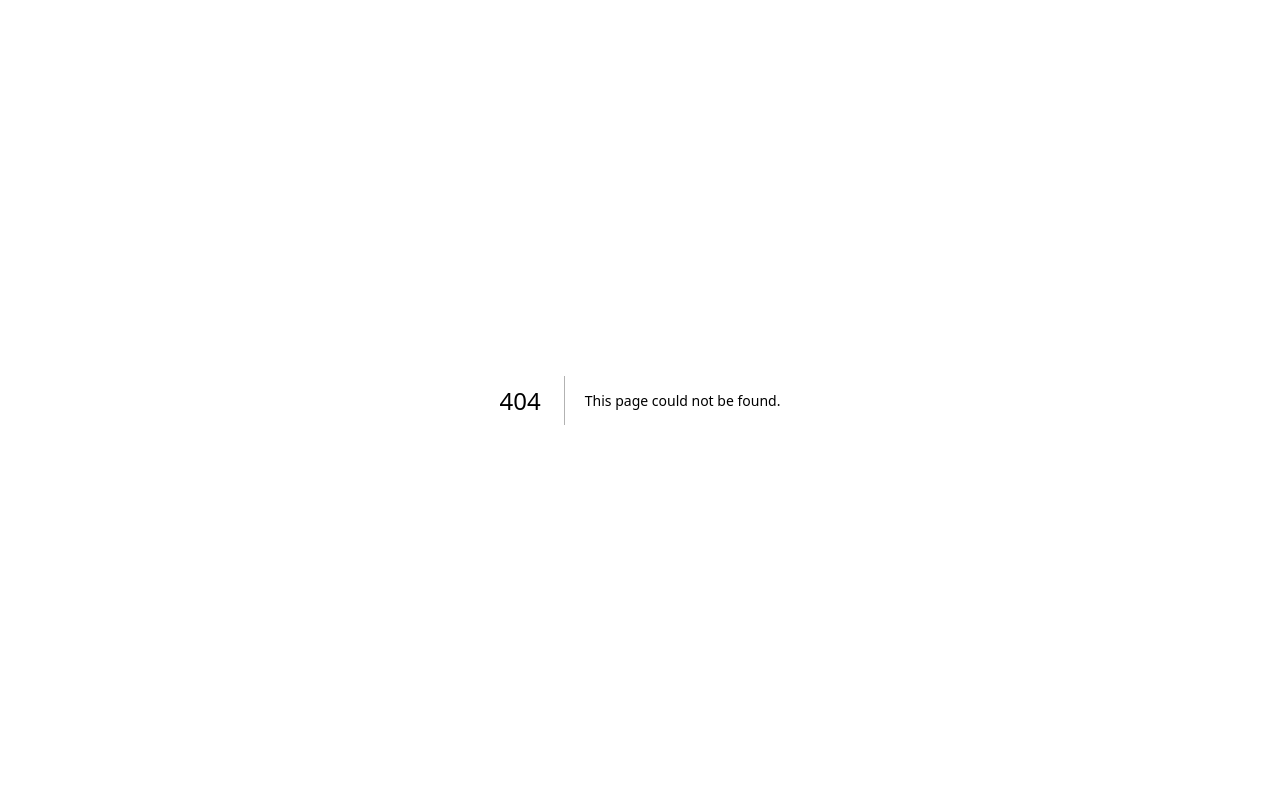
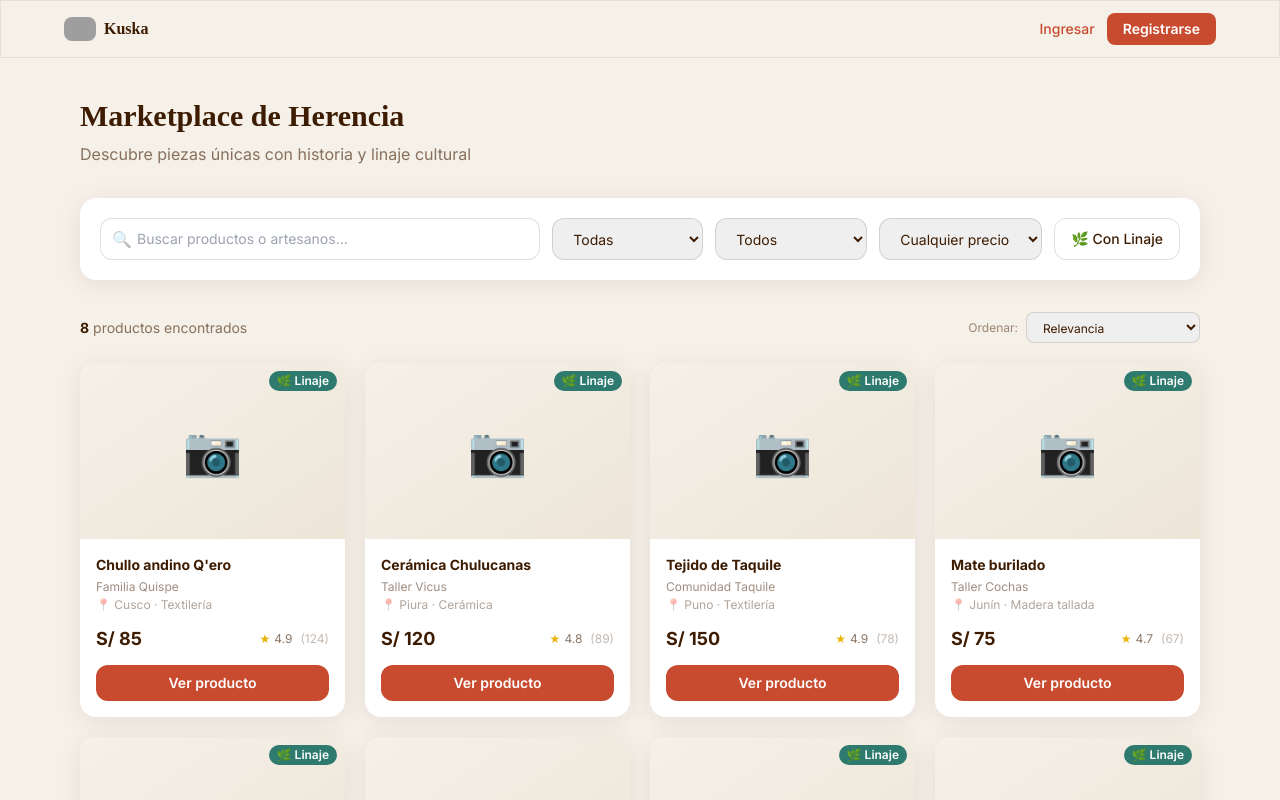
Before and after one commit to personalhenv-cell/kuska, a Next.js app: page /marketplace in a window 1280 px wide. Before the commit this address had no page. Shown: the top 800 px of the page. Built offline with nearby package versions, Linux system fonts and the light colour scheme; grey boxes are pictures that could not be loaded; a web font is replaced by a local one.

Commit message:
Create page.tsx

```diff
--- /dev/null
+++ b/src/app/marketplace/page.tsx
@@ -0,0 +1,142 @@
+'use client'
+
+import { useState } from 'react'
+import Image from 'next/image'
+import Link from 'next/link'
+
+const REGIONES = ['Todas','Amazonas','Áncash','Apurímac','Arequipa','Ayacucho','Cajamarca','Cusco','Huancavelica','Huánuco','Ica','Junín','La Libertad','Lambayeque','Lima','Loreto','Madre de Dios','Moquegua','Pasco','Piura','Puno','San Martín','Tacna','Tumbes','Ucayali']
+const RUBROS  = ['Todos','Textilería','Cerámica','Joyería','Madera tallada','Cestería','Pintura','Bordados','Instrumentos']
+const PRECIOS = ['Cualquier precio','Menos de S/50','S/50 - S/100','S/100 - S/200','Más de S/200']
+
+const PRODUCTOS = [
+  { id:1, nombre:"Chullo andino Q'ero",    artesano:'Familia Quispe',      region:'Cusco',     rubro:'Textilería', precio:85,  linaje:true,  rating:4.9, ventas:124 },
+  { id:2, nombre:'Cerámica Chulucanas',     artesano:'Taller Vicus',        region:'Piura',     rubro:'Cerámica',   precio:120, linaje:true,  rating:4.8, ventas:89 },
+  { id:3, nombre:'Aretes de filigrana',     artesano:'Platería Catacaos',   region:'Piura',     rubro:'Joyería',    precio:95,  linaje:true,  rating:5.0, ventas:56 },
+  { id:4, nombre:'Retablo ayacuchano',      artesano:'Familia Jiménez',     region:'Ayacucho',  rubro:'Pintura',    precio:200, linaje:true,  rating:4.7, ventas:34 },
+  { id:5, nombre:'Tejido de Taquile',       artesano:'Comunidad Taquile',   region:'Puno',      rubro:'Textilería', precio:150, linaje:true,  rating:4.9, ventas:78 },
+  { id:6, nombre:'Canasta de palma',        artesano:'Artesanas de Loreto', region:'Loreto',    rubro:'Cestería',   precio:60,  linaje:false, rating:4.6, ventas:45 },
+  { id:7, nombre:'Charango cusqueño',       artesano:'Luis Huamán',         region:'Cusco',     rubro:'Instrumentos',precio:320,linaje:true,  rating:4.8, ventas:23 },
+  { id:8, nombre:'Mate burilado',           artesano:'Taller Cochas',       region:'Junín',     rubro:'Madera tallada',precio:75,linaje:true, rating:4.7, ventas:67 },
+]
+
+export default function MarketplacePage() {
+  const [region,     setRegion]     = useState('Todas')
+  const [rubro,      setRubro]      = useState('Todos')
+  const [precio,     setPrecio]     = useState('Cualquier precio')
+  const [query,      setQuery]      = useState('')
+  const [soloLinaje, setSoloLinaje] = useState(false)
+  const [orden,      setOrden]      = useState('relevancia')
+
+  const filtrados = PRODUCTOS.filter(p => {
+    if (region !== 'Todas' && p.region !== region) return false
+    if (rubro  !== 'Todos' && p.rubro  !== rubro)  return false
+    if (soloLinaje && !p.linaje) return false
+    if (query && !p.nombre.toLowerCase().includes(query.toLowerCase()) && !p.artesano.toLowerCase().includes(query.toLowerCase())) return false
+    if (precio === 'Menos de S/50'   && p.precio >= 50)  return false
+    if (precio === 'S/50 - S/100'    && (p.precio < 50  || p.precio > 100)) return false
+    if (precio === 'S/100 - S/200'   && (p.precio < 100 || p.precio > 200)) return false
+    if (precio === 'Más de S/200'    && p.precio <= 200) return false
+    return true
+  }).sort((a,b) => orden === 'precio_asc' ? a.precio - b.precio : orden === 'precio_desc' ? b.precio - a.precio : orden === 'rating' ? b.rating - a.rating : b.ventas - a.ventas)
+
+  return (
+    <main className="min-h-screen bg-[#F5F0E8]">
+      <nav className="sticky top-0 z-40 glass-cream border-b border-[#3D1C02]/10 px-4 py-3">
+        <div className="max-w-6xl mx-auto flex items-center justify-between">
+          <Link href="/" className="flex items-center gap-2">
+            <Image src="/images/logo.jpeg" alt="Kuska" width={32} height={32} className="rounded-lg" />
+            <span className="font-bold text-[#3D1C02]" style={{ fontFamily:'serif' }}>Kuska</span>
+          </Link>
+          <div className="flex items-center gap-3">
+            <Link href="/login" className="text-sm font-medium text-[#C84B2F] hover:underline">Ingresar</Link>
+            <Link href="/registro/artesano" className="text-sm font-semibold bg-[#C84B2F] text-white px-4 py-1.5 rounded-lg hover:bg-[#A83A22] transition-colors">Registrarse</Link>
+          </div>
+        </div>
+      </nav>
+
+      <div className="max-w-6xl mx-auto px-4 py-10">
+        <div className="mb-8">
+          <h1 className="text-3xl font-bold text-[#3D1C02] mb-2" style={{ fontFamily:'serif' }}>Marketplace de Herencia</h1>
+          <p className="text-[#3D1C02]/60">Descubre piezas únicas con historia y linaje cultural</p>
+        </div>
+
+        {/* Filtros */}
+        <div className="bg-white rounded-2xl shadow-[0_4px_24px_rgba(61,28,2,0.08)] p-5 mb-8">
+          <div className="flex flex-wrap gap-3">
+            <div className="flex-1 min-w-[200px] relative">
+              <span className="absolute left-3 top-1/2 -translate-y-1/2 text-[#3D1C02]/40">🔍</span>
+              <input type="text" value={query} onChange={e => setQuery(e.target.value)}
+                placeholder="Buscar productos o artesanos..."
+                className="w-full pl-9 pr-4 py-2.5 rounded-xl border border-[#3D1C02]/15 text-sm focus:outline-none focus:border-[#C84B2F] transition-colors text-[#3D1C02]" />
+            </div>
+            <select value={region} onChange={e => setRegion(e.target.value)} className="px-4 py-2.5 rounded-xl border border-[#3D1C02]/15 text-sm text-[#3D1C02] focus:outline-none focus:border-[#C84B2F] transition-colors">
+              {REGIONES.map(r => <option key={r}>{r}</option>)}
+            </select>
+            <select value={rubro} onChange={e => setRubro(e.target.value)} className="px-4 py-2.5 rounded-xl border border-[#3D1C02]/15 text-sm text-[#3D1C02] focus:outline-none focus:border-[#C84B2F] transition-colors">
+              {RUBROS.map(r => <option key={r}>{r}</option>)}
+            </select>
+            <select value={precio} onChange={e => setPrecio(e.target.value)} className="px-4 py-2.5 rounded-xl border border-[#3D1C02]/15 text-sm text-[#3D1C02] focus:outline-none focus:border-[#C84B2F] transition-colors">
+              {PRECIOS.map(p => <option key={p}>{p}</option>)}
+            </select>
+            <button onClick={() => setSoloLinaje(!soloLinaje)}
+              className={`flex items-center gap-2 px-4 py-2.5 rounded-xl border text-sm font-medium transition-all ${soloLinaje ? 'bg-[#2E7A6E] border-[#2E7A6E] text-white' : 'border-[#3D1C02]/15 text-[#3D1C02] hover:border-[#2E7A6E]'}`}>
+              🌿 Con Linaje
+            </button>
+          </div>
+        </div>
+
+        {/* Resultados */}
+        <div className="flex items-center justify-between mb-5 flex-wrap gap-3">
+          <p className="text-sm text-[#3D1C02]/60"><strong className="text-[#3D1C02]">{filtrados.length}</strong> productos encontrados</p>
+          <div className="flex items-center gap-2">
+            <span className="text-xs text-[#3D1C02]/50">Ordenar:</span>
+            <select value={orden} onChange={e => setOrden(e.target.value)} className="text-xs px-3 py-1.5 rounded-lg border border-[#3D1C02]/15 text-[#3D1C02] focus:outline-none">
+              <option value="relevancia">Relevancia</option>
+              <option value="rating">Mejor valorados</option>
+              <option value="precio_asc">Precio: menor a mayor</option>
+              <option value="precio_desc">Precio: mayor a menor</option>
+            </select>
+          </div>
+        </div>
+
+        <div className="grid grid-cols-1 sm:grid-cols-2 md:grid-cols-3 lg:grid-cols-4 gap-5">
+          {filtrados.map(p => (
+            <div key={p.id} className="group bg-white rounded-2xl shadow-[0_4px_24px_rgba(61,28,2,0.08)] overflow-hidden hover:-translate-y-1 hover:shadow-[0_12px_40px_rgba(61,28,2,0.15)] transition-all duration-300">
+              <div className="h-44 bg-gradient-to-br from-[#F5F0E8] to-[#EDE5D8] flex items-center justify-center relative">
+                <span className="text-5xl">📷</span>
+                {p.linaje && (
+                  <span className="absolute top-2 right-2 text-xs bg-[#2E7A6E] text-white font-semibold px-2 py-0.5 rounded-full">🌿 Linaje</span>
+                )}
+              </div>
+              <div className="p-4">
+                <h3 className="font-bold text-[#3D1C02] text-sm mb-1 group-hover:text-[#C84B2F] transition-colors">{p.nombre}</h3>
+                <p className="text-xs text-[#3D1C02]/50 mb-0.5">{p.artesano}</p>
+                <p className="text-xs text-[#3D1C02]/40 mb-3">📍 {p.region} · {p.rubro}</p>
+                <div className="flex items-center justify-between mb-3">
+                  <span className="text-lg font-bold text-[#3D1C02]">S/ {p.precio}</span>
+                  <div className="flex items-center gap-1">
+                    <span className="text-yellow-500 text-xs">★</span>
+                    <span className="text-xs text-[#3D1C02]/60">{p.rating}</span>
+                    <span className="text-xs text-[#3D1C02]/30 ml-1">({p.ventas})</span>
+                  </div>
+                </div>
+                <button className="w-full py-2 bg-[#C84B2F] text-white text-sm font-semibold rounded-xl hover:bg-[#A83A22] transition-colors">
+                  Ver producto
+                </button>
+              </div>
+            </div>
+          ))}
+        </div>
+
+        {filtrados.length === 0 && (
+          <div className="text-center py-20">
+            <span className="text-5xl block mb-4">🔍</span>
+            <p className="text-[#3D1C02]/60 mb-2">No encontramos productos con esos filtros.</p>
+            <button onClick={() => { setRegion('Todas'); setRubro('Todos'); setQuery(''); setSoloLinaje(false); setPrecio('Cualquier precio') }}
+              className="text-sm text-[#C84B2F] hover:underline">Limpiar todos los filtros</button>
+          </div>
+        )}
+      </div>
+    </main>
+  )
+}
```
